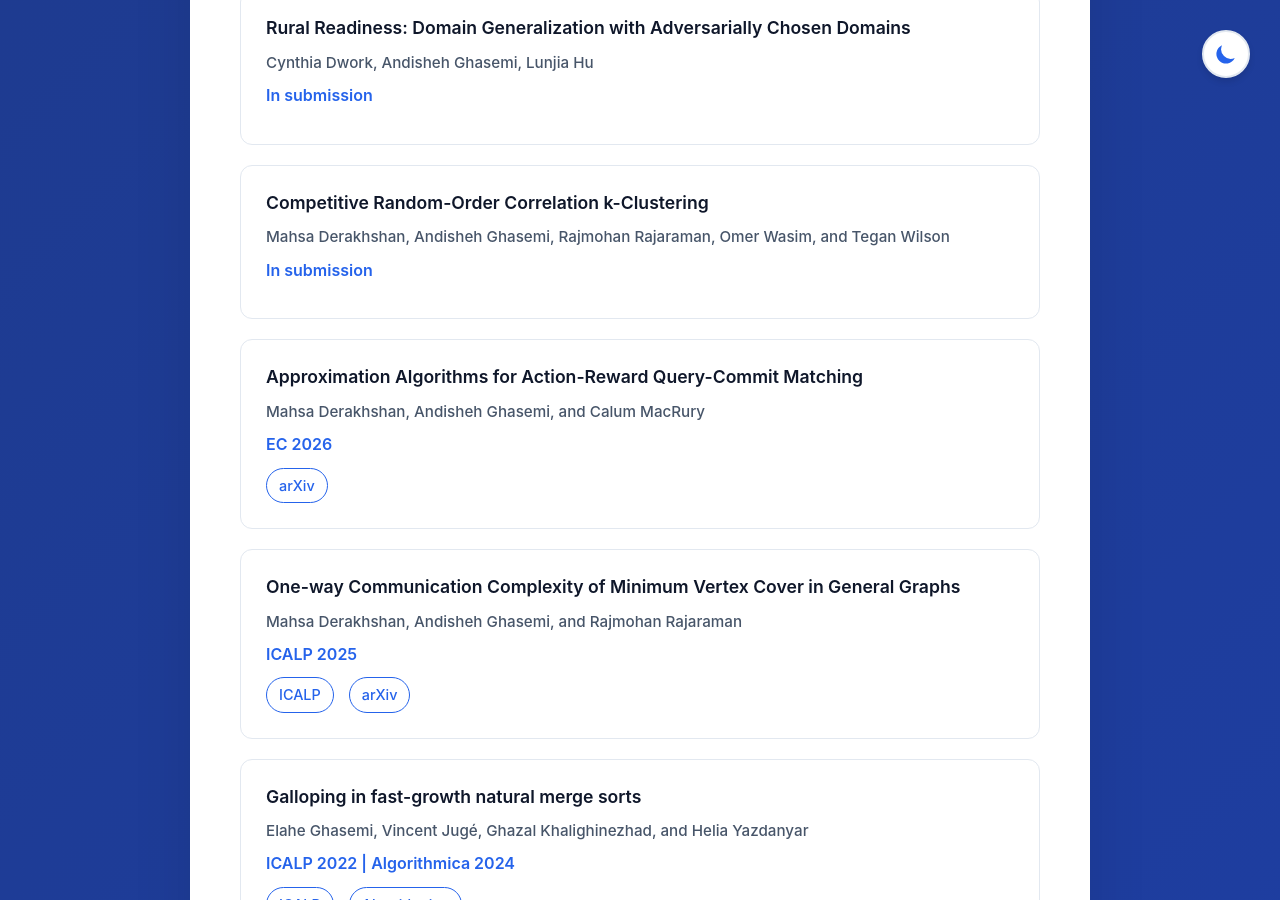
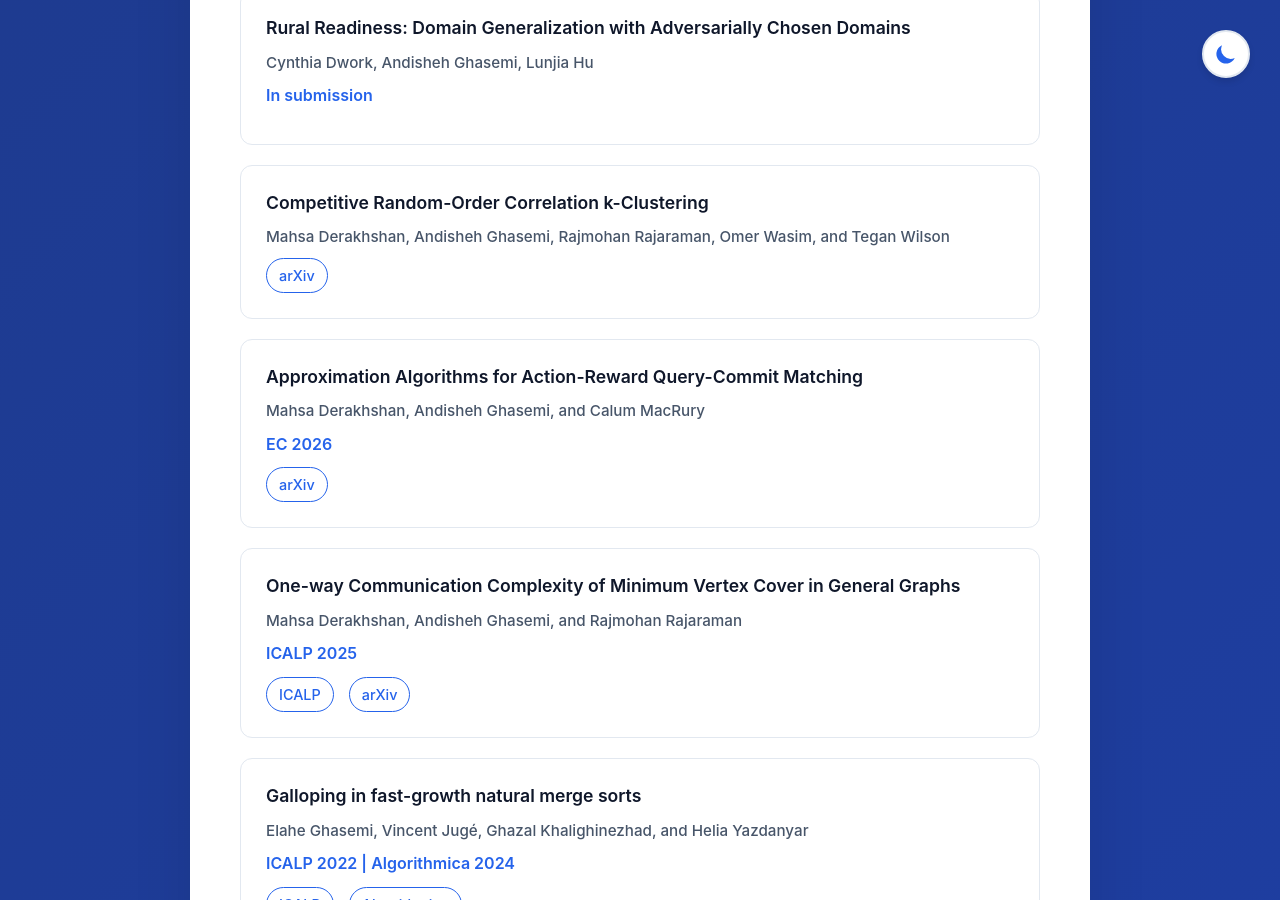
Before and after one commit to andisheGhs/andisheGhs.github.io, a Jekyll site: the page index.html, which Jekyll copies as it is, in a window 1280 px wide and 900 px high, scrolled down 889 px. Built offline with Jekyll 4.4.1, drawn with Linux system fonts in a browser that asks for light colours.

Commit message:
kcc arxiv

```diff
--- a/index.html
+++ b/index.html
@@ -797,7 +797,9 @@
                 <div class="publication">
                     <h3>Competitive Random-Order Correlation k-Clustering </h3>
                     <p class="authors">Mahsa Derakhshan, Andisheh Ghasemi, Rajmohan Rajaraman, Omer Wasim, and Tegan Wilson</p>
-                    <p class="venue">In submission</p>
+                    <div class="links">
+                        <a href="https://arxiv.org/pdf/2609.35555" target="_blank">arXiv</a>
+                    </div>
                 </div>
 
                 <div class="publication">
```
